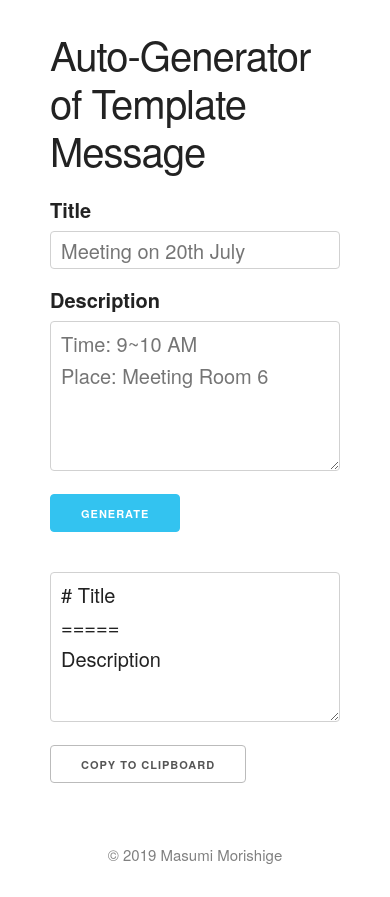
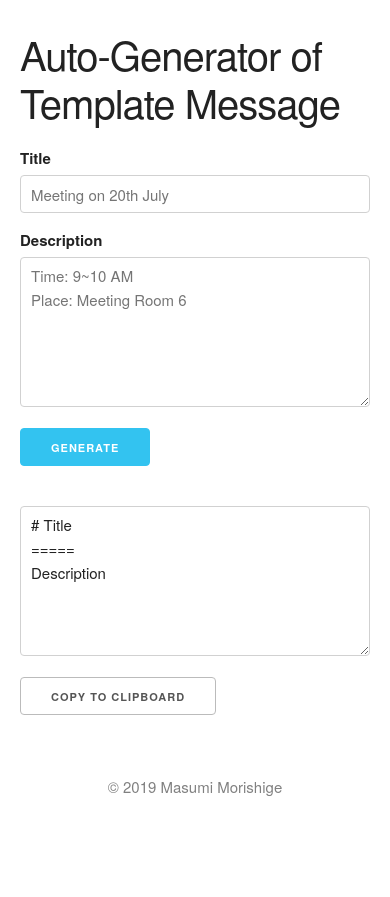
Before and after one commit to Masumi-M/TemplateMessageAutoGenerator, a Flask app: page / in a window 390 px wide. After the commit the page ends 796 px from the top, so only its background shows below. Run offline with Flask 2, Linux system fonts and the light colour scheme.

Commit message:
Edit: CSS

```diff
--- a/static/index.css
+++ b/static/index.css
@@ -18,15 +18,15 @@
 }
 
 @media(max-width:750px) {
-    * {
-        font-size: 2rem;
-    }
-
-    h1 {
-        font-size: 4rem;
-    }
-
-    #copyright_text {
-        font-size: 1.5rem;
+    #main_container {
+        margin: 3rem 2rem;
     }
 }
+
+@media(max-width:300px) {
+
+    button,
+    #generate_button {
+        width: 100%;
+    }
+}
--- a/templates/index.html
+++ b/templates/index.html
@@ -26,7 +26,7 @@
             <textarea class="u-full-width" placeholder="Time: 9~10 AM
 Place: Meeting Room 6" id="description_input" name="description_input"></textarea>
 
-            <input class="button-primary" type="submit" value="Generate">
+            <input class="button-primary" type="submit" value="Generate" id="generate_button">
         </form>
         <textarea id="result_output">
 # {{messageFile["title"]}}
```
